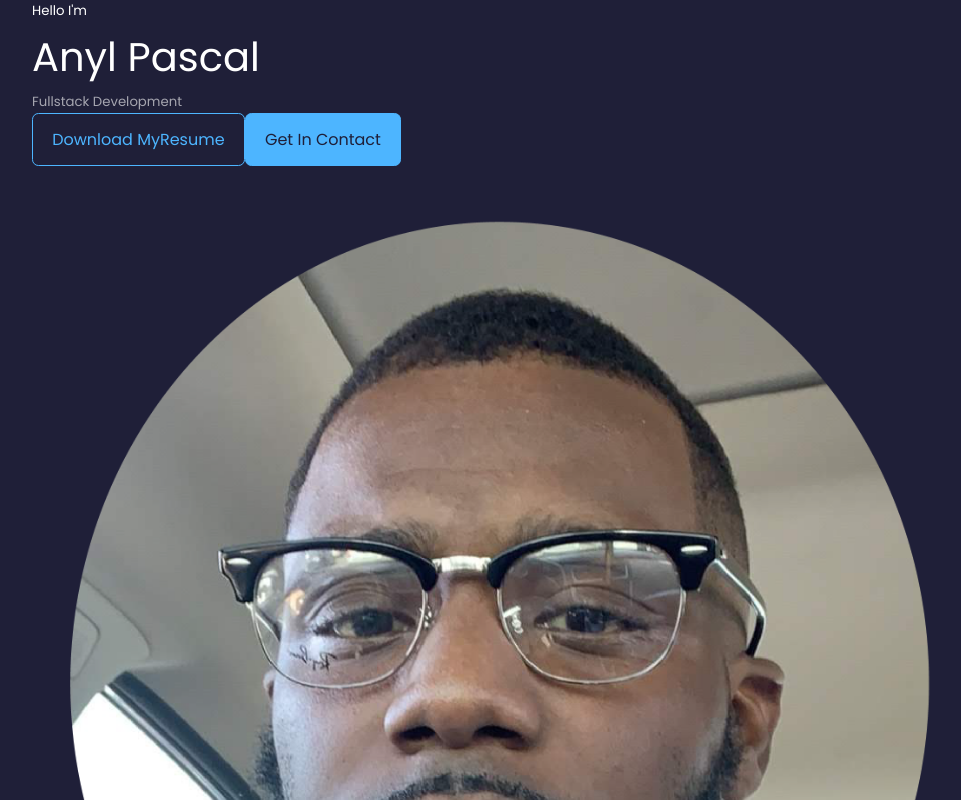
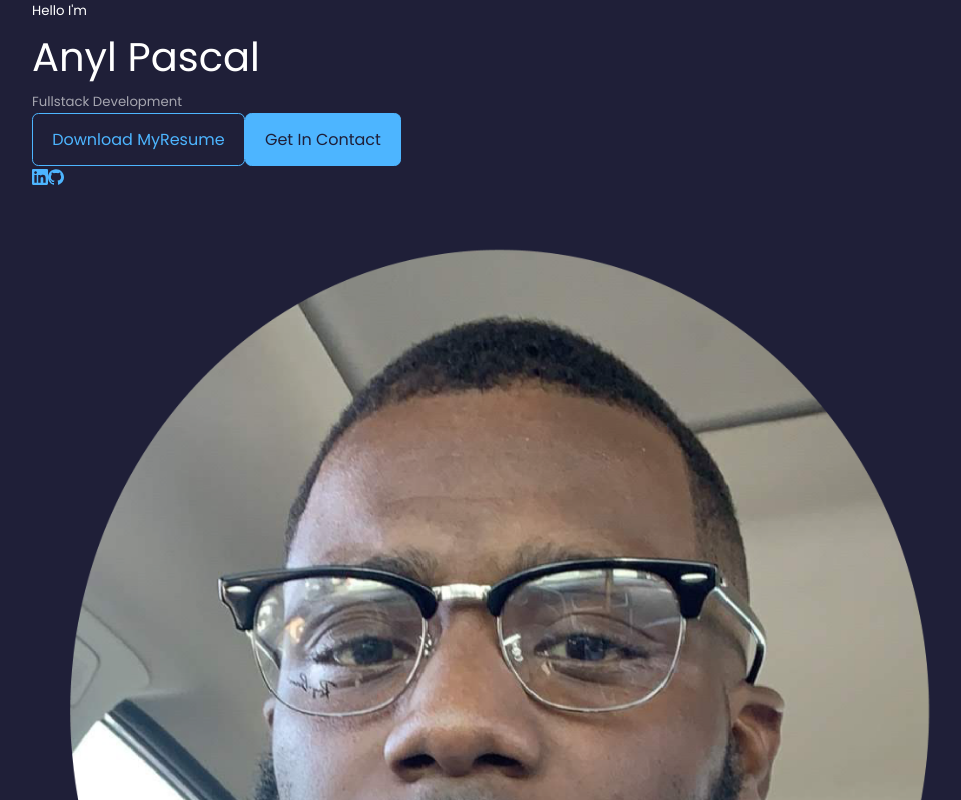
Before and after one commit to AnylPascal/anylpascal-portfolio, a React (Create React App) app: page / in a window 1280 px wide. Shown: the top 800 px of the page, without its empty margins (128-1089 px from the left). Built offline with nearby package versions, Linux system fonts and the light colour scheme.

Commit message:
added socials

```diff
--- a/src/components/header/Header.jsx
+++ b/src/components/header/Header.jsx
@@ -2,6 +2,7 @@ import React from 'react'
 import './header.css'
 import CTA from './CTA'
 import ME from '../../assets/headshotnew.png'
+import HeaderSocials from './HeaderSocials'
 
 
 
@@ -13,6 +14,7 @@ const Header = () => {
         <h1>Anyl Pascal</h1>
         <h5 className="text-light">Fullstack Development </h5>
         <CTA />
+        <HeaderSocials />
 
         <div className='me'>
             <img src={ME} alt="me" />
--- a/src/components/header/HeaderSocials.jsx
+++ b/src/components/header/HeaderSocials.jsx
@@ -1,10 +1,12 @@
 import React from 'react'
+import {SiLinkedin} from 'react-icons/si'
+import {ImGithub} from 'react-icons/im'
 
 const HeaderSocials = () => {
   return (
     <div className='header__socials'>
-        <a href="https://linkedin.com" target="_blank"></a>
-        <a href="https://github.com" target="_blank"></a>
+        <a href="https://linkedin.com" target="_blank"> <SiLinkedin /></a>
+        <a href="https://github.com" target="_blank"><ImGithub /></a>
     </div>
   )
 }
```
